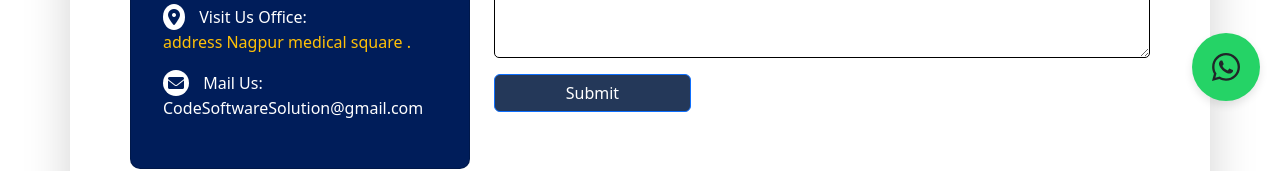
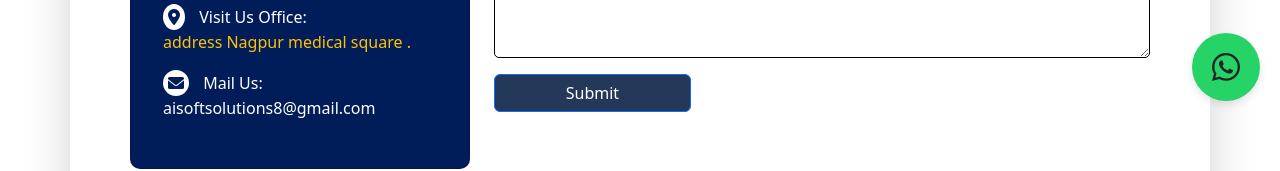
Before and after one commit to Akshaybaisware/CodeCrazeSoftware, a React (Vite) app: page /contact in a window 1280 px wide. Shown: the part 679-850 px from the top of the page. Built offline with nearby package versions, Linux system fonts and the light colour scheme.

Commit message:
email change

```diff
--- a/src/Components/ContactUs/ContactUs.jsx
+++ b/src/Components/ContactUs/ContactUs.jsx
@@ -22,7 +22,7 @@ const CareerApplyFormComponent = () => {
               <p>THIS COULD BE THE BEGINNING OF THE BEAUTIFUL RELATIONSHIP</p>
               <p className="contact-us-icon-background"><i className="fas fa-phone-alt"></i> Phone Number<br/>7756940249</p>
               <p className="contact-us-icon-background text-"><i className="fas fa-map-marker-alt"></i> Visit Us Office:<br/><span className='text-warning'> address Nagpur medical square .</span></p>
-              <p className="contact-us-icon-background"><i className="fas fa-envelope"></i> Mail Us:<br/>CodeSoftwareSolution@gmail.com</p>
+              <p className="contact-us-icon-background"><i className="fas fa-envelope"></i> Mail Us:<br/>aisoftsolutions8@gmail.com</p>
             </div>
           </div>
         </div>
```
